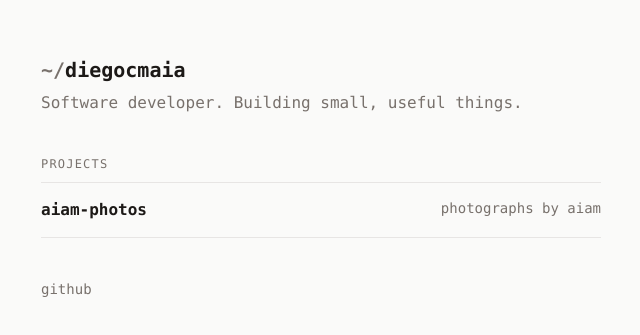
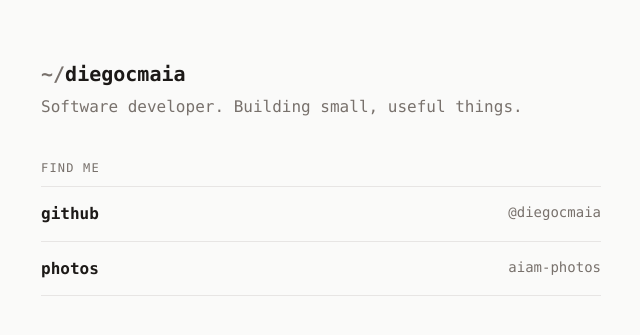
Before and after one commit to diegocmaia/diegocmaia.github.io, a plain HTML site: page index.html in a window 1280 px wide. Shown: the part 223-558 px from the top of the page, without its empty margins (319-959 px from the left). Drawn offline with Linux system fonts and the light colour scheme.

Commit message:
Replace projects with profile and social links
Co-Authored-By: Claude Opus 5.5 <noreply@anthropic.com>

```diff
--- a/index.html
+++ b/index.html
@@ -61,14 +61,15 @@
     <h1>diegocmaia</h1>
     <p class="tagline">Software developer. Building small, useful things.</p>
 
-    <h2>Projects</h2>
+    <h2>Find me</h2>
     <ul>
-      <li><a class="project" href="https://github.com/diegocmaia/aiam-photos"><strong>aiam-photos</strong><span>photographs by aiam</span></a></li>
+      <li><a class="project" href="https://github.com/diegocmaia"><strong>github</strong><span>@diegocmaia</span></a></li>
+      <li><a class="project" href="https://diegocmaia.github.io/aiam-photos/"><strong>photos</strong><span>aiam-photos</span></a></li>
+      <!-- Add your URLs and uncomment:
+      <li><a class="project" href="https://www.linkedin.com/in/YOUR-HANDLE/"><strong>linkedin</strong><span>in/YOUR-HANDLE</span></a></li>
+      <li><a class="project" href="https://x.com/YOUR-HANDLE"><strong>x / twitter</strong><span>@YOUR-HANDLE</span></a></li>
+      -->
     </ul>
-
-    <footer>
-      <a href="https://github.com/diegocmaia">github</a>
-    </footer>
   </main>
 </body>
 </html>
```
